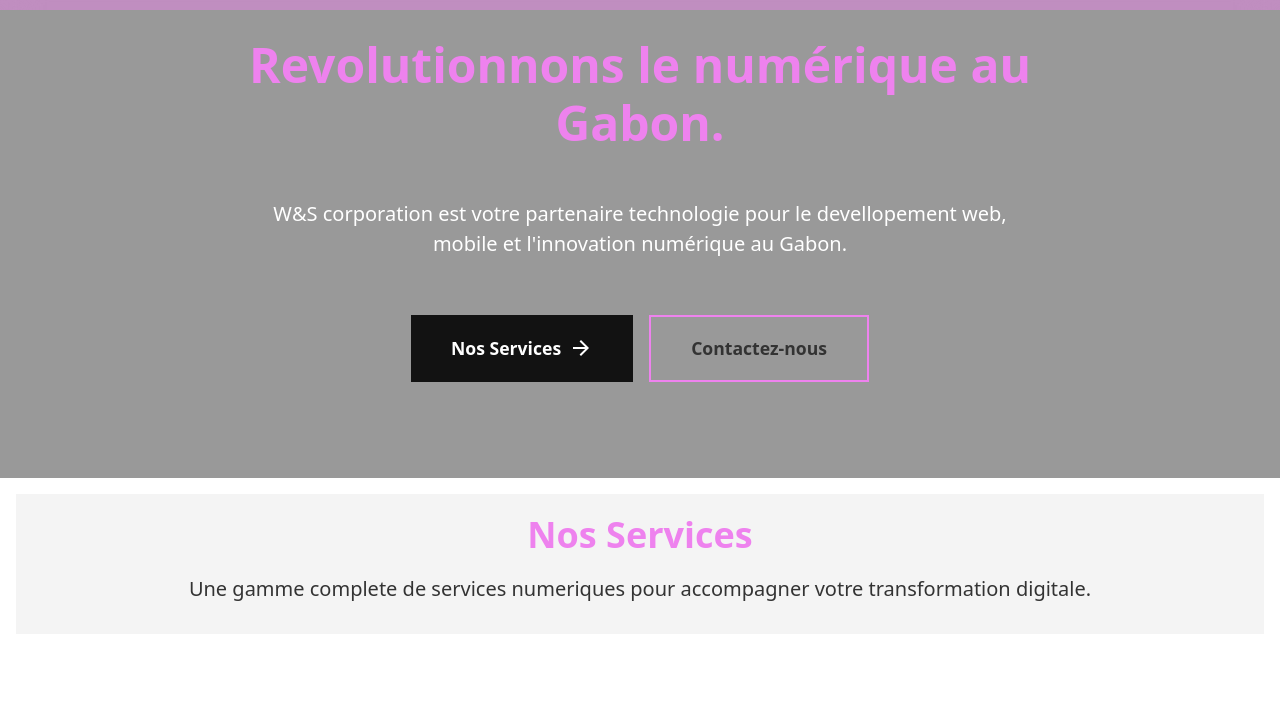
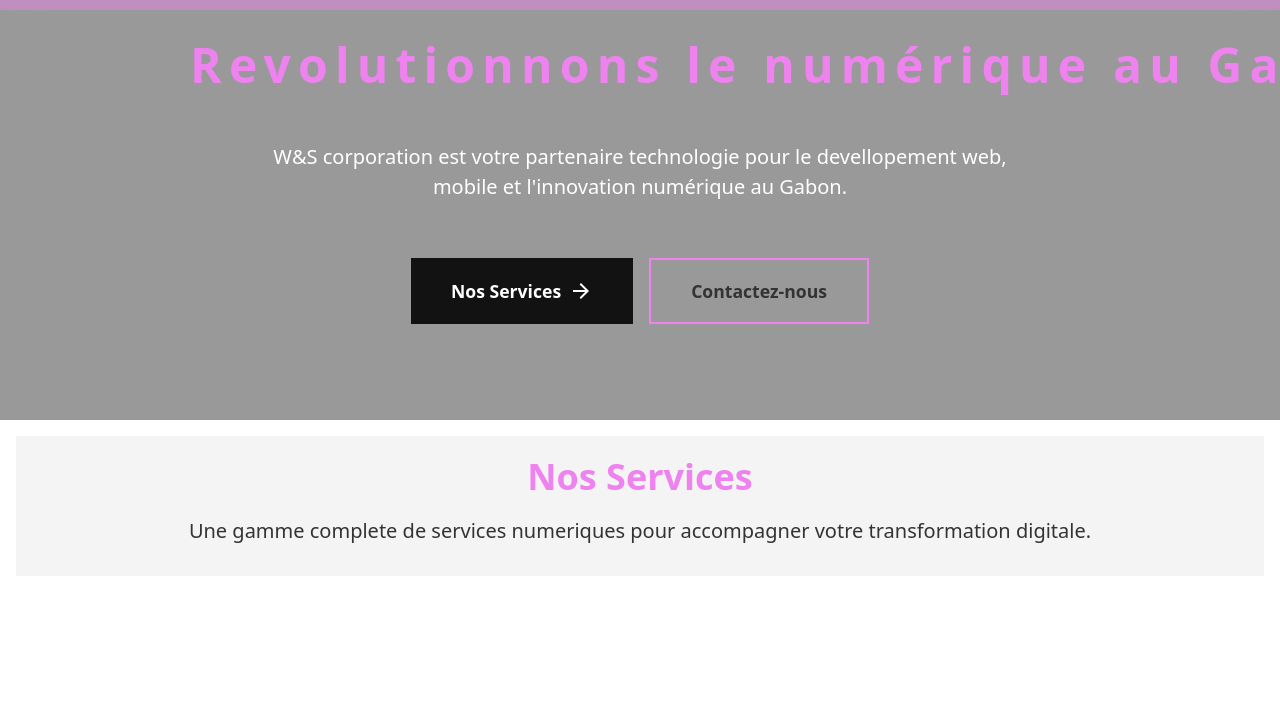
Before and after one commit to Ggboykxz/ws, a plain HTML site: page index.html in a window 1280 px wide. Shown: the part 60-771 px from the top of the page. Drawn offline with Linux system fonts and the light colour scheme; a small style sheet from the web is missing.

Commit message:
Update style.css

```diff
--- a/style.css
+++ b/style.css
@@ -225,7 +225,34 @@ main {
     font-size: var(--fs-3);
     line-height: 1.2;
     margin-bottom: 1rem;
-    color: var(--light-clr-1); /* Assure que le titre est blanc */
+    color: var(--light-clr-1);
+    /* Styles pour l'animation de frappe */
+    white-space: nowrap; /* Empêche le texte de passer à la ligne */
+    margin: 0 auto; /* Centre le texte */
+    letter-spacing: .15em; /* Ajuste l'espacement des lettres */
+    /* Animation CSSAnimation.io */
+    opacity: 0; /* Le texte est initialement invisible */
+    animation: fadeIn 3s forwards; /* Applique l'animation fadeIn */
+}
+
+/* Animation du curseur (reste en CSS classique) */
+@keyframes blink-caret {
+    from, to { border-color: transparent }
+    50% { border-color: orange; }
+}
+
+.hero-section h1::after {
+    content: '';
+    display: inline-block;
+    width: .15em;
+    border-right: .15em solid orange;
+    animation: blink-caret .75s step-end infinite;
+}
+
+/* fadeIn animation from CSSAnimation.io */
+@keyframes fadeIn {
+  from { opacity: 0; }
+  to { opacity: 1; }
 }
 
 .hero-section h2 {
```
